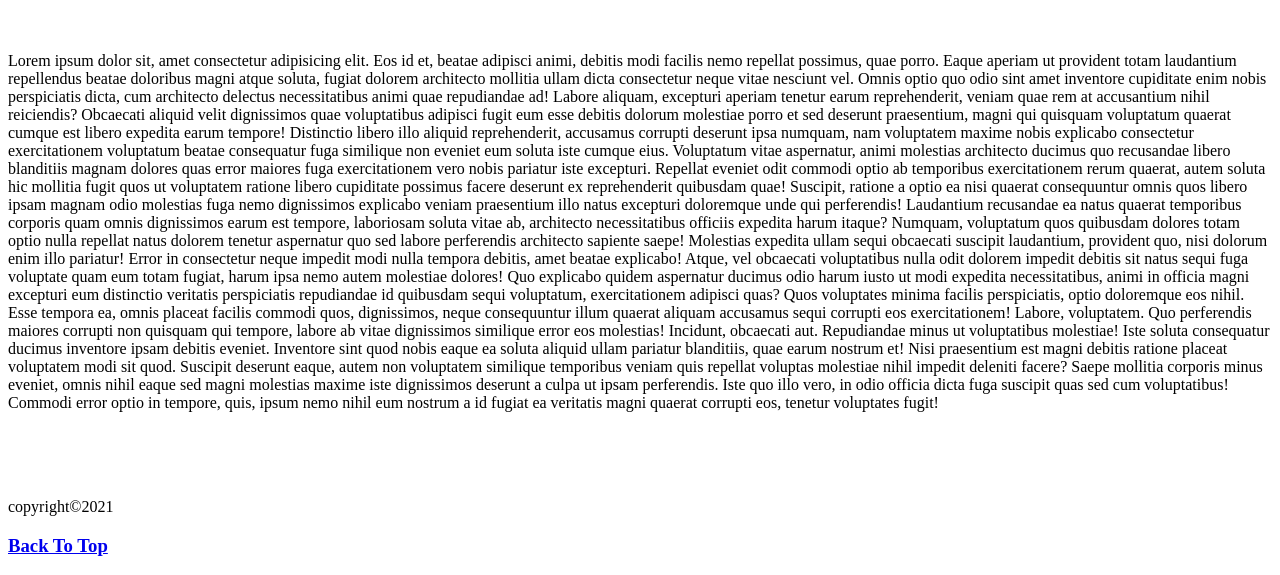
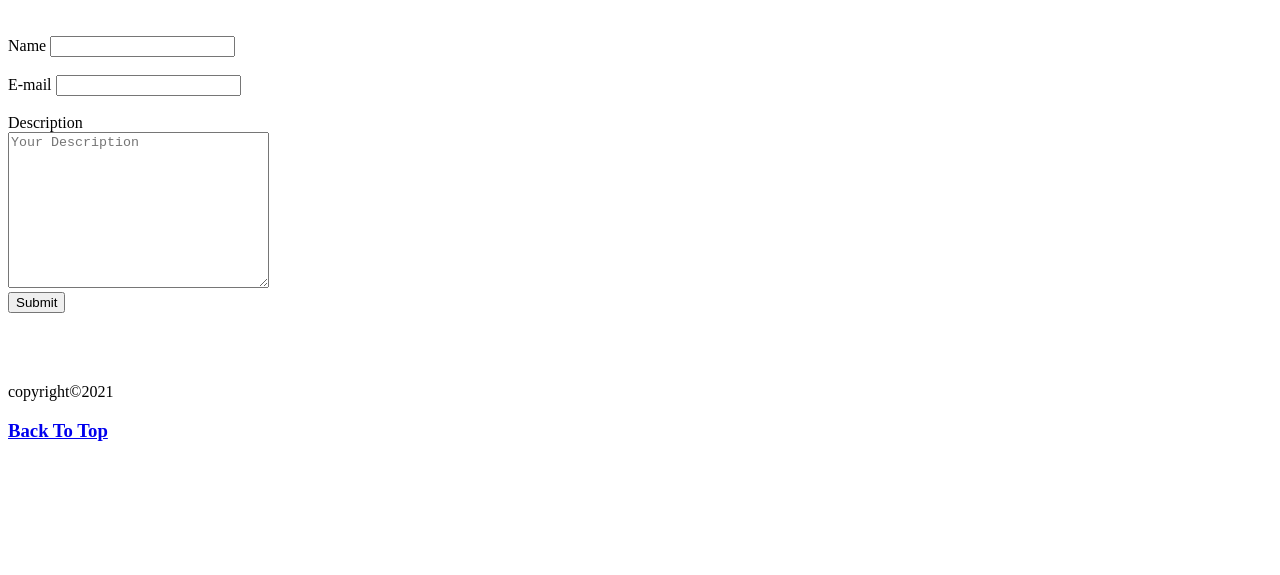
Before and after one commit to willownezz/test-website, a plain HTML site: page contact.html in a window 1280 px wide. Shown: the part 1388-1963 px from the top of the page. After the commit the page ends 1848 px from the top, so only its background shows below. Drawn offline with Linux system fonts and the light colour scheme.

Commit message:
added form in contact us page

```diff
--- a/contact.html
+++ b/contact.html
@@ -5,7 +5,7 @@
   <meta charset="UTF-8">
   <meta http-equiv="X-UA-Compatible" content="IE=edge">
   <meta name="viewport" content="width=device-width, initial-scale=1.0">
-  <title>Contact Us</title>
+  <title>Contact</title>
 </head>
 
 <header>
@@ -24,40 +24,24 @@
   <br>
   <h1>Contact US</h1>
   <br>
-  <p>Lorem ipsum dolor sit, amet consectetur adipisicing elit. Eos id et, beatae adipisci animi, debitis modi facilis
-    nemo repellat possimus, quae porro. Eaque aperiam ut provident totam laudantium repellendus beatae doloribus magni
-    atque soluta, fugiat dolorem architecto mollitia ullam dicta consectetur neque vitae nesciunt vel. Omnis optio quo
-    odio sint amet inventore cupiditate enim nobis perspiciatis dicta, cum architecto delectus necessitatibus animi quae
-    repudiandae ad! Labore aliquam, excepturi aperiam tenetur earum reprehenderit, veniam quae rem at accusantium nihil
-    reiciendis? Obcaecati aliquid velit dignissimos quae voluptatibus adipisci fugit eum esse debitis dolorum molestiae
-    porro et sed deserunt praesentium, magni qui quisquam voluptatum quaerat cumque est libero expedita earum tempore!
-    Distinctio libero illo aliquid reprehenderit, accusamus corrupti deserunt ipsa numquam, nam voluptatem maxime nobis
-    explicabo consectetur exercitationem voluptatum beatae consequatur fuga similique non eveniet eum soluta iste cumque
-    eius. Voluptatum vitae aspernatur, animi molestias architecto ducimus quo recusandae libero blanditiis magnam
-    dolores quas error maiores fuga exercitationem vero nobis pariatur iste excepturi. Repellat eveniet odit commodi
-    optio ab temporibus exercitationem rerum quaerat, autem soluta hic mollitia fugit quos ut voluptatem ratione libero
-    cupiditate possimus facere deserunt ex reprehenderit quibusdam quae! Suscipit, ratione a optio ea nisi quaerat
-    consequuntur omnis quos libero ipsam magnam odio molestias fuga nemo dignissimos explicabo veniam praesentium illo
-    natus excepturi doloremque unde qui perferendis! Laudantium recusandae ea natus quaerat temporibus corporis quam
-    omnis dignissimos earum est tempore, laboriosam soluta vitae ab, architecto necessitatibus officiis expedita harum
-    itaque? Numquam, voluptatum quos quibusdam dolores totam optio nulla repellat natus dolorem tenetur aspernatur quo
-    sed labore perferendis architecto sapiente saepe! Molestias expedita ullam sequi obcaecati suscipit laudantium,
-    provident quo, nisi dolorum enim illo pariatur! Error in consectetur neque impedit modi nulla tempora debitis, amet
-    beatae explicabo! Atque, vel obcaecati voluptatibus nulla odit dolorem impedit debitis sit natus sequi fuga
-    voluptate quam eum totam fugiat, harum ipsa nemo autem molestiae dolores! Quo explicabo quidem aspernatur ducimus
-    odio harum iusto ut modi expedita necessitatibus, animi in officia magni excepturi eum distinctio veritatis
-    perspiciatis repudiandae id quibusdam sequi voluptatum, exercitationem adipisci quas? Quos voluptates minima facilis
-    perspiciatis, optio doloremque eos nihil. Esse tempora ea, omnis placeat facilis commodi quos, dignissimos, neque
-    consequuntur illum quaerat aliquam accusamus sequi corrupti eos exercitationem! Labore, voluptatem. Quo perferendis
-    maiores corrupti non quisquam qui tempore, labore ab vitae dignissimos similique error eos molestias! Incidunt,
-    obcaecati aut. Repudiandae minus ut voluptatibus molestiae! Iste soluta consequatur ducimus inventore ipsam debitis
-    eveniet. Inventore sint quod nobis eaque ea soluta aliquid ullam pariatur blanditiis, quae earum nostrum et! Nisi
-    praesentium est magni debitis ratione placeat voluptatem modi sit quod. Suscipit deserunt eaque, autem non
-    voluptatem similique temporibus veniam quis repellat voluptas molestiae nihil impedit deleniti facere? Saepe
-    mollitia corporis minus eveniet, omnis nihil eaque sed magni molestias maxime iste dignissimos deserunt a culpa ut
-    ipsam perferendis. Iste quo illo vero, in odio officia dicta fuga suscipit quas sed cum voluptatibus! Commodi error
-    optio in tempore, quis, ipsum nemo nihil eum nostrum a id fugiat ea veritatis magni quaerat corrupti eos, tenetur
-    voluptates fugit!</p>
+<form action="">
+  <!-- Name -->
+  <label for="name">Name</label>
+  <input type="text" name="name" id="name">
+  <br>
+  <br>
+  <!-- E-mail -->
+  <label for="email">E-mail</label>
+  <input type="text" name="email" id="email">
+  <br>
+  <br>
+  <!-- Description -->
+  <label for="description">Description</label>
+  <br>
+  <textarea name="description" id="" cols="30" rows="10" placeholder="Your Description"></textarea>
+  <br>
+  <button type="submit">Submit</button>
+</form>
   <br>
   <br>
   <br>
```
